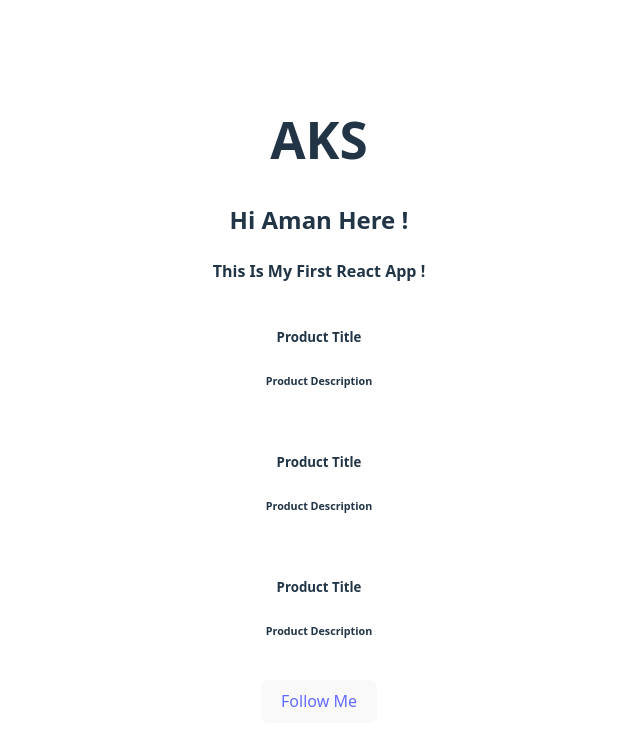
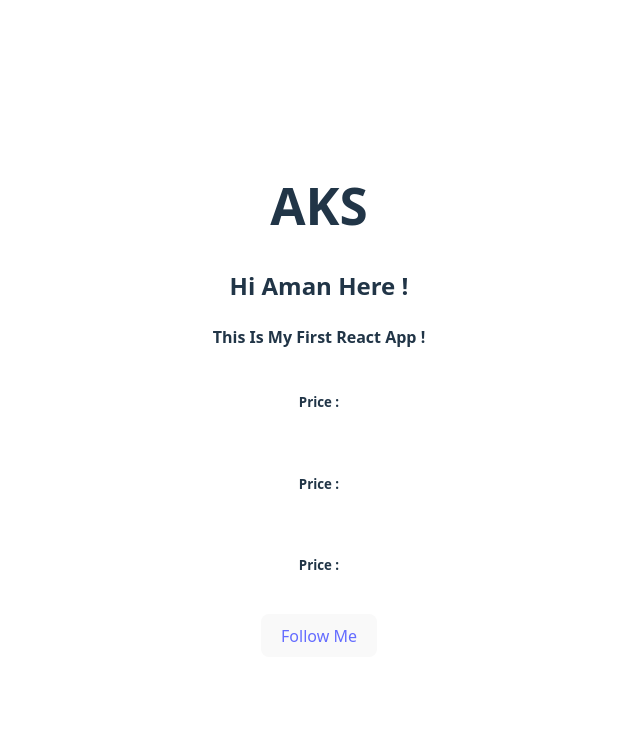
Before and after one commit to amankumarsubudhi/React-Practice, a React (Vite) app: page / in a window 1280 px wide. Shown: the top 746 px of the page, without its empty margins (321-961 px from the left). Built offline with nearby package versions, Linux system fonts and the light colour scheme.

Commit message:
implements props

```diff
--- a/src/Product.jsx
+++ b/src/Product.jsx
@@ -1,10 +1,10 @@
 import "./Product.css";
 
-function Product(){
+function Product({title, price}){
     return (
         <div className="Product">
-            <h5>Product Title</h5>
-            <h6>Product Description</h6>
+            <h4>{title}</h4>
+            <h5>Price : {price}</h5>
         </div>
     )
 }
```
